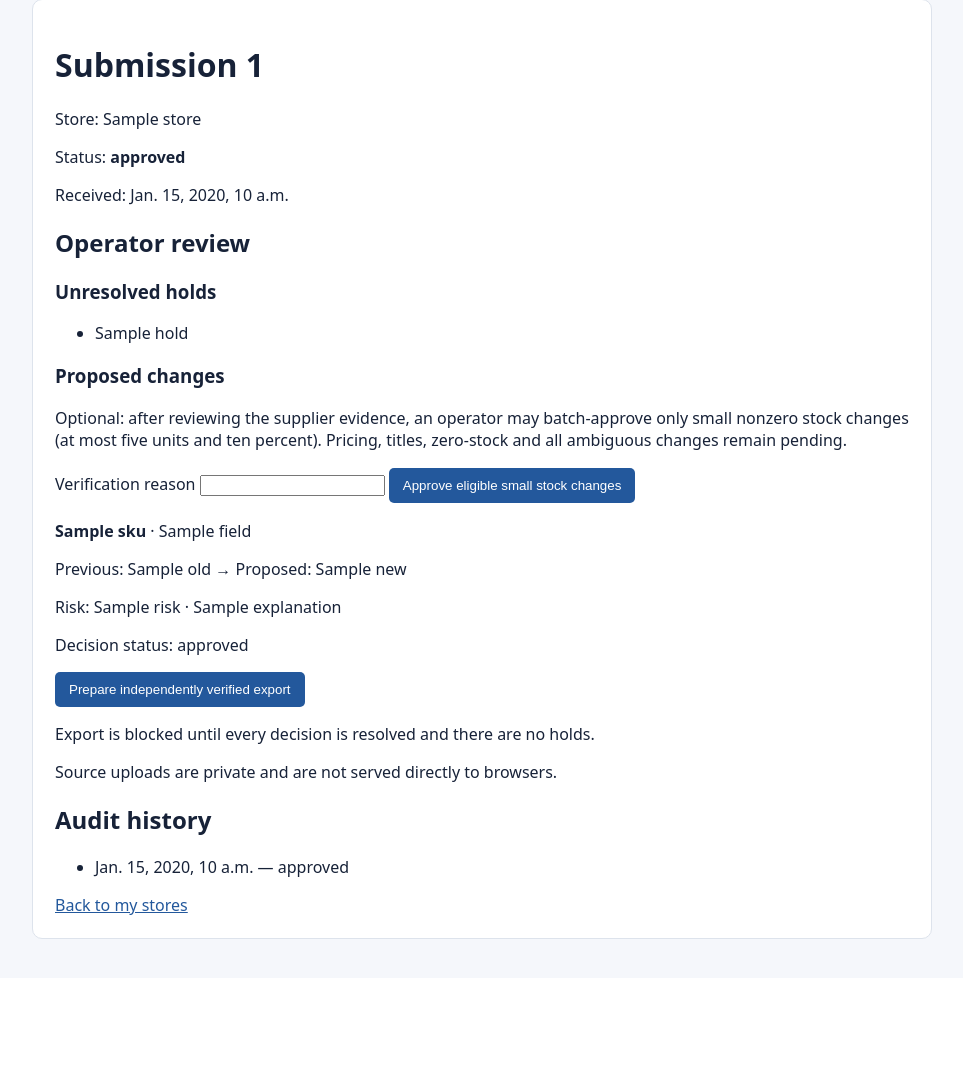
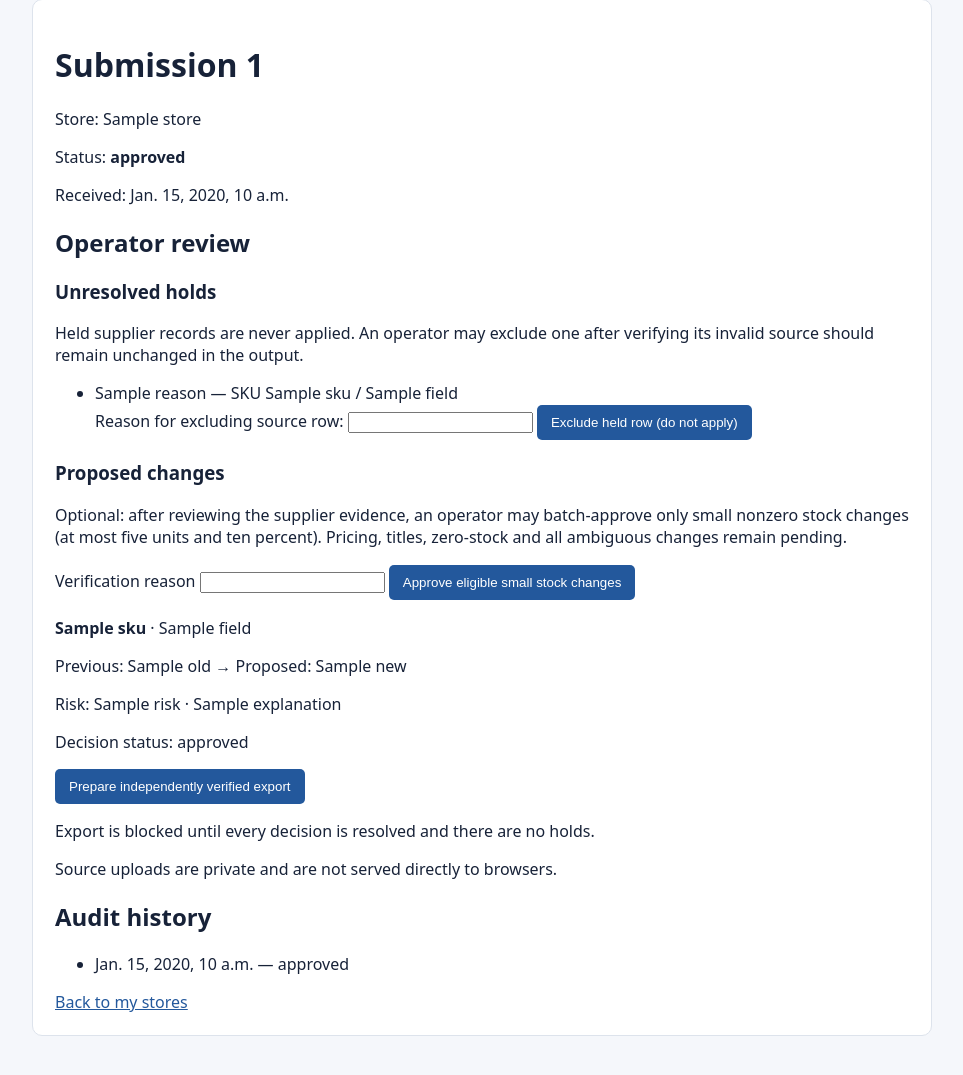
Before and after one commit to ethanmyoung1415-ctrl/V3-Business-, a Django app: template templates/job.html in a window 1280 px wide. Shown: the part 162-1237 px from the top of the page, without its empty margins (158-1121 px from the left). Before the commit the page ends 1101 px from the top, so only its background shows below. Run offline with Django 5.2, Linux system fonts and the light colour scheme; tables that the repository leaves empty hold one stand-in row (values such as "Sample post"); the template is opened without the code that fills it: values that come from a table or form of the project are taken from there, most other values are stand-ins (such as "Sample title", 1, 10 or a date in 2020); parts of the project's set-up code (start-up, migrations or seed data) failed here and were passed over.

Commit message:
Explain and expose carefully audited source-row exclusion actions

```diff
--- a/templates/job.html
+++ b/templates/job.html
@@ -8,8 +8,17 @@
 {% if can_review and details %}
 <h2>Operator review</h2>
 <h3>Unresolved holds</h3>
-<ul>{% for hold in details.holds %}
-<li>{{ hold }}</li>{% empty %}<li>No holds.</li>{% endfor %}</ul>
+<p>Held supplier records are never applied. An operator may exclude one after
+verifying its invalid source should remain unchanged in the output.</p>
+<ul>{% for hold in details.holds_with_tokens %}
+<li>{{ hold.reason }} — SKU {{ hold.sku|default:"not provided" }}{% if hold.field %} / {{ hold.field }}{% endif %}
+<form method="post" action="{% url 'exclude_hold' job.id %}">
+{% csrf_token %}<input type="hidden" name="token" value="{{ hold.token }}">
+<label>Reason for excluding source row:
+<input name="reason" minlength="12" maxlength="300" required></label>
+<button type="submit">Exclude held row (do not apply)</button>
+</form></li>
+{% empty %}<li>No unresolved holds.</li>{% endfor %}</ul>
 <h3>Proposed changes</h3>
 <p>Optional: after reviewing the supplier evidence, an operator may batch-approve
 only small nonzero stock changes (at most five units and ten percent).
```
